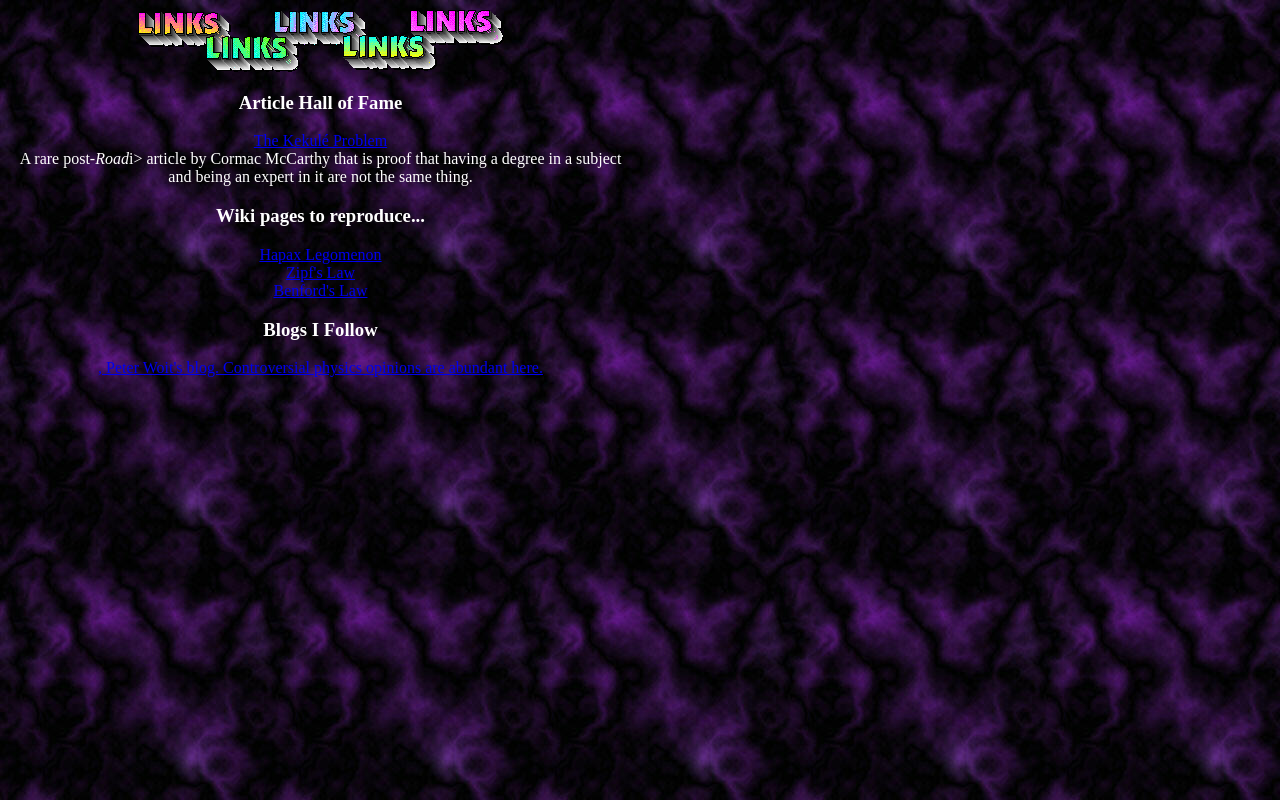
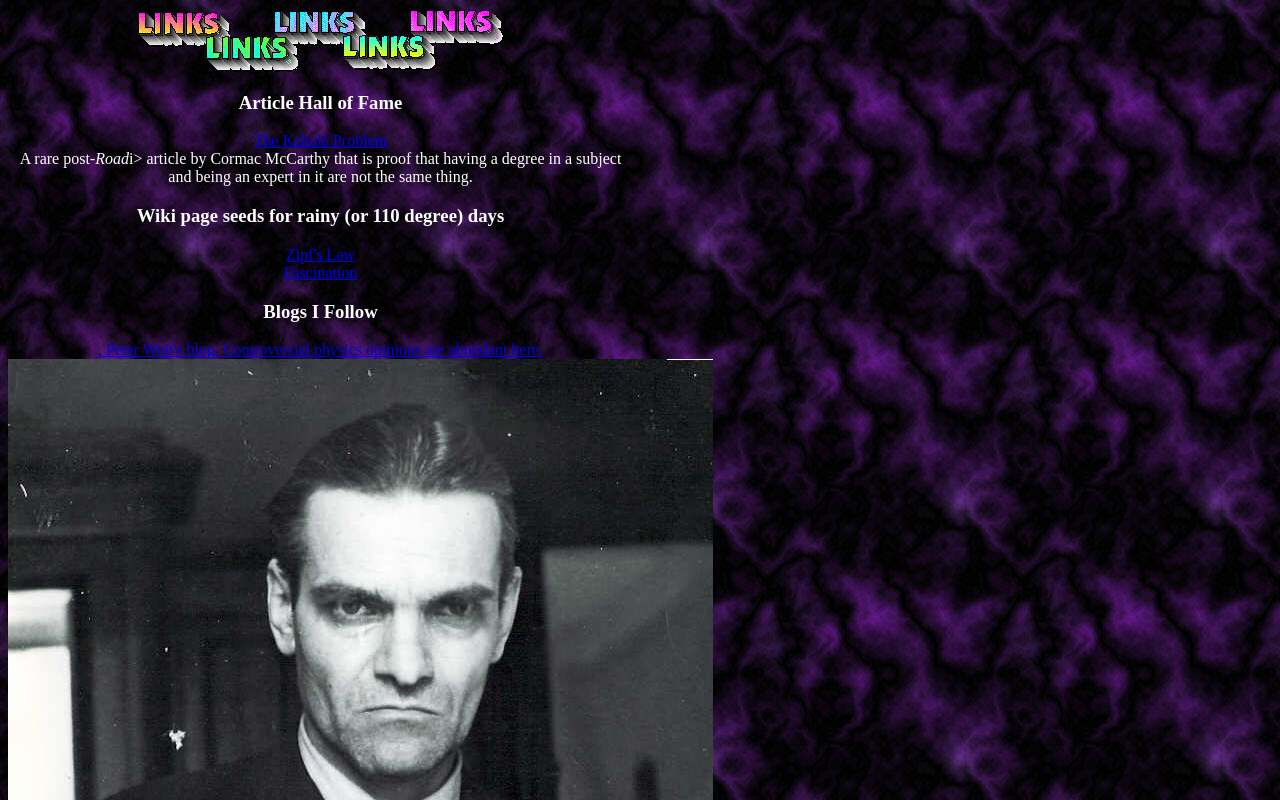
Before and after one commit to RyanAC23/RyanAC23.github.io, a plain HTML site: page geocities/useful_links.html in a window 1280 px wide. Shown: the top 800 px of the page. Drawn offline with Linux system fonts and the light colour scheme.

Commit message:
fascination

```diff
--- a/geocities/useful_links.html
+++ b/geocities/useful_links.html
@@ -21,12 +21,12 @@
     <h3>Article Hall of Fame</h3>
     <a href="http://nautil.us/issue/47/consciousness/the-kekul-problem" target="_blank">The Kekulé Problem</a><br>
     A rare post-<I>Road</I>i> article by Cormac McCarthy that is proof that having a degree in a subject and being an expert in it are not the same thing.
-    <h3>Wiki pages to reproduce...</h3>
-        <a href="https://en.wikipedia.org/wiki/Hapax_legomenon" target="_blank">Hapax Legomenon</a><br>
-        <a href="https://en.wikipedia.org/wiki/Zipf%27s_law" target="_blank">Zipf's Law</a><br>
-        <a href="https://en.wikipedia.org/wiki/Benford%27s_law" target="_blank">Benford's Law</a>
+    <h3>Wiki page seeds for rainy (or 110 degree) days</h3>
+    <a href="https://en.wikipedia.org/wiki/Zipf%27s_law" target="_blank">Zipf's Law</a><br>
+    <a href="https://ru.wikipedia.org/wiki/%D0%A4%D0%B0%D1%81%D1%86%D0%B8%D0%BD%D0%B0%D1%86%D0%B8%D1%8F">Fascination</a><br>
 	<h3>Blogs I Follow</h3>
-	<a href="https://www.math.columbia.edu/~woit/wordpress/"Not Even Wrong</a>, Peter Woit's blog. Controversial physics opinions are abundant here.
+	<a href="https://www.math.columbia.edu/~woit/wordpress/"Not Even Wrong</a>, Peter Woit's blog. Controversial physics opinions are abundant here.<br>
+	<img src ="../resources/images/knorozov.jpg"><br>
     </center>
     </body>
 </html>
```
Also changed, not shown: resources/images/knorozov.jpg (added).
